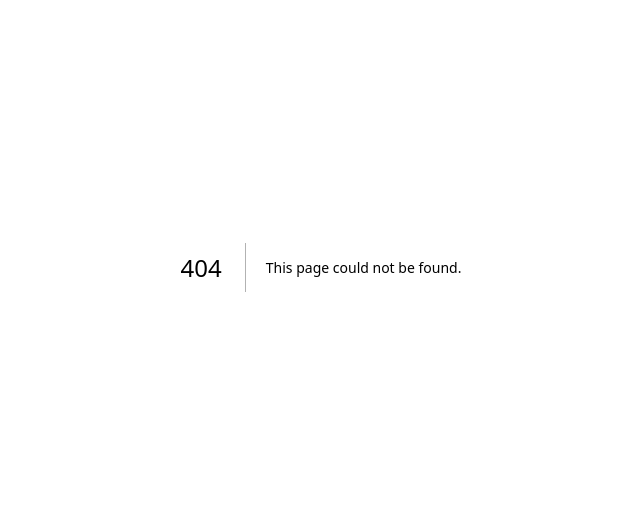
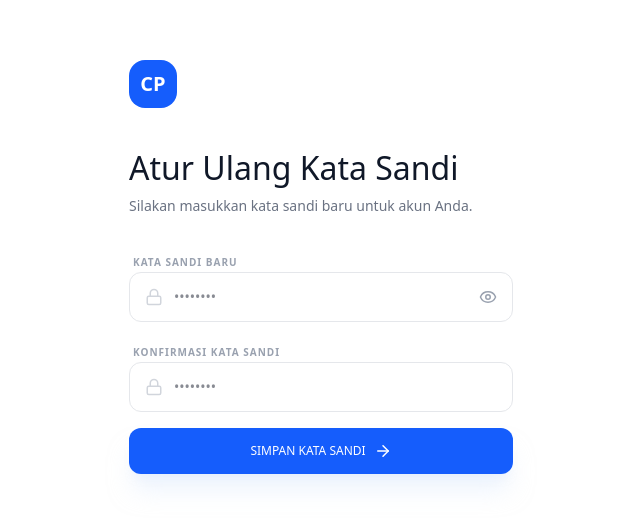
Before and after one commit to azizjuliansyah/crm-idn, a Next.js app: page /reset-password in a window 1280 px wide. Before the commit this address had no page. Shown: the part 133-656 px from the top of the page, without its empty margins (319-959 px from the left). Built offline with nearby package versions, Linux system fonts and the light colour scheme; no server answers; the database is empty.

Commit message:
fix forgot password feature

```diff
--- /dev/null
+++ b/src/app/reset-password/page.tsx
@@ -0,0 +1,14 @@
+import { ResetPasswordView } from '@/components/features/auth/ResetPasswordView';
+import { supabase } from '@/lib/supabase';
+
+export const metadata = {
+  title: 'Atur Ulang Kata Sandi | CRM IDN',
+  description: 'Silakan atur ulang kata sandi Anda untuk melanjutkan akses ke portal.',
+};
+
+export default async function ResetPasswordPage() {
+  const { data } = await supabase.from('platform_settings').select('*').single();
+  const settings = data || { name: 'CRM Platform', is_singleton: false };
+
+  return <ResetPasswordView platformSettings={settings} />;
+}
--- a/src/components/features/auth/LoginView.tsx
+++ b/src/components/features/auth/LoginView.tsx
@@ -7,7 +7,8 @@ import { Input, Button, H1, H3, Subtext, Label } from '@/components/ui';
 
 
 import { supabase } from '@/lib/supabase';
-import { ArrowRight, Mail, Lock, Loader2, ChevronLeft, CheckCircle2, AlertTriangle, Info, RefreshCw } from 'lucide-react';
+import { ArrowRight, Mail, Lock, Loader2, ChevronLeft, CheckCircle2, AlertTriangle, Info, RefreshCw, Eye, EyeOff } from 'lucide-react';
+import Link from 'next/link';
 import { PlatformSettings } from '@/lib/types';
 import HCaptcha from '@hcaptcha/react-hcaptcha';
 import { useRouter } from 'next/navigation';
@@ -28,6 +29,7 @@ export const LoginView: React.FC<Props> = ({ platformSettings }) => {
   const [success, setSuccess] = useState<string | null>(null);
   const [captchaToken, setCaptchaToken] = useState<string | undefined>();
   const [technicalError, setTechnicalError] = useState<string | null>(null);
+  const [showPassword, setShowPassword] = useState(false);
 
   const captchaRef = useRef<HCaptcha>(null);
 
@@ -89,7 +91,7 @@ export const LoginView: React.FC<Props> = ({ platformSettings }) => {
         });
 
         if (resetError) throw resetError;
-        setSuccess("Link reset password telah dikirim ke email Anda.");
+        setSuccess("Link pemulihan telah dikirim! Silakan periksa kotak masuk email Anda (dan folder spam jika tidak ditemukan). Tautan akan aktif selama 24 jam.");
         setLoading(false);
       }
     } catch (err: any) {
@@ -151,8 +153,12 @@ export const LoginView: React.FC<Props> = ({ platformSettings }) => {
 
           {mode === 'login' ? (
             <>
+              <Link href="/" className="inline-flex items-center gap-1.5 text-[10px] font-bold text-gray-400 hover:text-blue-600 mb-4 transition-colors group uppercase tracking-wider">
+                <ChevronLeft size={14} className="transition-transform group-hover:-translate-x-1" />
+                Back to Home
+              </Link>
               <h2 className="text-[32px] font-bold text-[#0F172A] mb-1">Akses Portal</h2>
-              <Subtext className="mb-10 text-[15px] text-gray-400 font-medium">Masuk untuk melanjutkan ke dashboard Anda.</Subtext>
+              <Subtext className="mb-6 text-[15px] text-gray-400 font-medium">Masuk untuk melanjutkan ke dashboard Anda.</Subtext>
             </>
           ) : (
             <>
@@ -163,18 +169,31 @@ export const LoginView: React.FC<Props> = ({ platformSettings }) => {
                 <ChevronLeft size={14} /> Kembali Login
               </Button>
               <H3 className="text-3xl !font-bold mb-2">Lupa Kata Sandi?</H3>
-              <Subtext className="mb-10 font-medium">Masukkan email untuk mendapatkan tautan pemulihan.</Subtext>
+              <Subtext className="mb-6 font-medium">Masukkan email untuk mendapatkan tautan pemulihan.</Subtext>
             </>
           )}
 
           {success && (
-            <div className="mb-8 p-5 bg-emerald-50 border border-emerald-100 rounded-2xl flex items-start gap-3">
-              <CheckCircle2 className="text-emerald-500 shrink-0 mt-0.5" size={18} />
-              <Subtext className="text-emerald-700  leading-relaxed">{success}</Subtext>
+            <div className="mb-8 p-6 bg-blue-50/50 border border-blue-100 rounded-[24px] flex flex-col items-center text-center gap-4">
+              <div className="w-12 h-12 bg-blue-600/10 text-blue-600 rounded-full flex items-center justify-center">
+                <Mail size={24} />
+              </div>
+              <div className="space-y-1">
+                <h4 className="font-bold text-gray-900">Periksa Email Anda</h4>
+                <Subtext className="text-blue-800 text-[13px] leading-relaxed px-2">{success}</Subtext>
+              </div>
+              <Button
+                variant="ghost"
+                size="sm"
+                onClick={() => setSuccess(null)}
+                className="text-blue-600 font-bold hover:bg-blue-100/50"
+              >
+                Kirim Ulang?
+              </Button>
             </div>
           )}
 
-          <form onSubmit={handleSubmit} className="space-y-6">
+          <form onSubmit={handleSubmit} className="space-y-4">
             <div className="space-y-2">
               <label className="text-[10px] font-bold text-gray-400 uppercase tracking-[0.1em] ml-1">ALAMAT EMAIL</label>
               <Input
@@ -192,20 +211,34 @@ export const LoginView: React.FC<Props> = ({ platformSettings }) => {
               <div className="">
                 <div className="flex items-center justify-between px-1">
                   <label className="text-[10px] font-bold text-gray-400 uppercase tracking-[0.1em]">PASSWORD</label>
-                  <Button
-                    type="button"
-                    onClick={() => { setMode('forgot'); setError(null); setSuccess(null); }}
-                    className="text-[10px] font-bold !text-blue-600 uppercase  hover:underline"
+                  <Link
+                    href="#"
+                    onClick={(e) => {
+                      e.preventDefault();
+                      setMode('forgot');
+                      setError(null);
+                      setSuccess(null);
+                    }}
+                    className="text-[10px] font-semibold text-blue-600 uppercase hover:underline"
                   >
                     Lupa Password?
-                  </Button>
+                  </Link>
                 </div>
                 <Input
-                  type="password"
+                  type={showPassword ? "text" : "password"}
                   value={password}
                   onChange={(e) => setPassword(e.target.value)}
                   placeholder="••••••••"
                   leftIcon={<Lock size={18} className="text-gray-300" />}
+                  rightIcon={
+                    <button
+                      type="button"
+                      onClick={() => setShowPassword(!showPassword)}
+                      className="text-gray-400 hover:text-blue-600 transition-colors focus:outline-none flex items-center justify-center"
+                    >
+                      {showPassword ? <EyeOff size={18} /> : <Eye size={18} />}
+                    </button>
+                  }
                   className="rounded-xl border-gray-100 bg-white"
                   required={mode === 'login'}
                 />
--- /dev/null
+++ b/src/components/features/auth/ResetPasswordView.tsx
@@ -0,0 +1,151 @@
+'use client';
+
+import React, { useState, useEffect } from 'react';
+import { Input, Button, H1, Subtext } from '@/components/ui';
+import { supabase } from '@/lib/supabase';
+import { Lock, Eye, EyeOff, CheckCircle2, AlertTriangle, ArrowRight } from 'lucide-react';
+import { useRouter } from 'next/navigation';
+import { PlatformSettings } from '@/lib/types';
+
+interface Props {
+  platformSettings: PlatformSettings;
+}
+
+export const ResetPasswordView: React.FC<Props> = ({ platformSettings }) => {
+  const router = useRouter();
+  const [password, setPassword] = useState('');
+  const [confirmPassword, setConfirmPassword] = useState('');
+  const [showPassword, setShowPassword] = useState(false);
+  const [loading, setLoading] = useState(false);
+  const [error, setError] = useState<string | null>(null);
+  const [success, setSuccess] = useState(false);
+
+  const handleSubmit = async (e: React.FormEvent) => {
+    e.preventDefault();
+    if (loading) return;
+
+    if (password !== confirmPassword) {
+      setError("Konfirmasi password tidak cocok.");
+      return;
+    }
+
+    if (password.length < 6) {
+      setError("Password minimal 6 karakter.");
+      return;
+    }
+
+    setLoading(true);
+    setError(null);
+
+    try {
+      const { error: updateError } = await supabase.auth.updateUser({
+        password: password
+      });
+
+      if (updateError) throw updateError;
+
+      setSuccess(true);
+      setTimeout(() => {
+        router.push('/login');
+      }, 3000);
+    } catch (err: any) {
+      setError(err.message || "Gagal memperbarui kata sandi.");
+    } finally {
+      setLoading(false);
+    }
+  };
+
+  return (
+    <div className="min-h-screen w-full flex items-center justify-center p-8 bg-white relative overflow-hidden">
+      <div className="absolute top-0 right-0 w-1/2 h-full bg-blue-50/20 -z-10 translate-x-1/3 rounded-full blur-[120px]"></div>
+
+      <div className="max-w-sm w-full">
+        <div className="mb-10 flex justify-center lg:justify-start">
+          {platformSettings.logo_url ? (
+            <div className="w-16 h-16 flex items-center justify-center overflow-hidden bg-white rounded-3xl shadow-sm p-3 border border-gray-100">
+              <img src={platformSettings.logo_url} className="max-w-full max-h-full object-contain" alt="Logo" />
+            </div>
+          ) : (
+            <div className="w-12 h-12 bg-blue-600 rounded-2xl flex items-center justify-center text-white text-xl font-bold">CP</div>
+          )}
+        </div>
+
+        {success ? (
+          <div className="text-center space-y-6">
+            <div className="w-20 h-20 bg-emerald-100 text-emerald-600 rounded-full flex items-center justify-center mx-auto mb-6">
+              <CheckCircle2 size={40} />
+            </div>
+            <H1 className="text-3xl font-bold">Berhasil!</H1>
+            <Subtext className="text-gray-500">Kata sandi Anda telah diperbarui. Mengalihkan ke halaman login...</Subtext>
+            <Button
+              onClick={() => router.push('/login')}
+              variant="primary"
+              className="w-full mt-4"
+            >
+              Kembali ke Login
+            </Button>
+          </div>
+        ) : (
+          <>
+            <H1 className="text-[32px] font-bold text-[#0F172A] mb-2 leading-tight">Atur Ulang Kata Sandi</H1>
+            <Subtext className="mb-8 text-gray-400 font-medium">Silakan masukkan kata sandi baru untuk akun Anda.</Subtext>
+
+            <form onSubmit={handleSubmit} className="space-y-4">
+              <div className="space-y-2">
+                <label className="text-[10px] font-bold text-gray-400 uppercase tracking-[0.1em] ml-1">KATA SANDI BARU</label>
+                <Input
+                  type={showPassword ? "text" : "password"}
+                  value={password}
+                  onChange={(e) => setPassword(e.target.value)}
+                  placeholder="••••••••"
+                  leftIcon={<Lock size={18} className="text-gray-300" />}
+                  rightIcon={
+                    <button
+                      type="button"
+                      onClick={() => setShowPassword(!showPassword)}
+                      className="text-gray-400 hover:text-blue-600 transition-colors focus:outline-none flex items-center justify-center"
+                    >
+                      {showPassword ? <EyeOff size={18} /> : <Eye size={18} />}
+                    </button>
+                  }
+                  className="rounded-xl border-gray-100 bg-white"
+                  required
+                />
+              </div>
+
+              <div className="space-y-2">
+                <label className="text-[10px] font-bold text-gray-400 uppercase tracking-[0.1em] ml-1">KONFIRMASI KATA SANDI</label>
+                <Input
+                  type={showPassword ? "text" : "password"}
+                  value={confirmPassword}
+                  onChange={(e) => setConfirmPassword(e.target.value)}
+                  placeholder="••••••••"
+                  leftIcon={<Lock size={18} className="text-gray-300" />}
+                  className="rounded-xl border-gray-100 bg-white"
+                  required
+                />
+              </div>
+
+              {error && (
+                <div className="p-4 bg-rose-50 border border-rose-100 rounded-2xl text-rose-600 flex items-start gap-3 text-left">
+                  <AlertTriangle size={16} className="shrink-0" />
+                  <Subtext className="text-rose-600 text-xs leading-relaxed">{error}</Subtext>
+                </div>
+              )}
+
+              <Button
+                type="submit"
+                isLoading={loading}
+                variant="primary"
+                className="w-full shadow-xl shadow-blue-100/50 font-bold"
+                rightIcon={!loading && <ArrowRight size={18} />}
+              >
+                Simpan Kata Sandi
+              </Button>
+            </form>
+          </>
+        )}
+      </div>
+    </div>
+  );
+};
--- a/src/components/features/settings/CompanyWizard.tsx
+++ b/src/components/features/settings/CompanyWizard.tsx
@@ -143,7 +143,7 @@ export const CompanyWizard: React.FC<Props> = ({ userId, onSuccess }) => {
           <H1 className="text-4xl   leading-[1.1] mb-6">
             Satu Langkah Lagi Menuju Bisnis Pintar.
           </H1>
-          <Subtext className="text-blue-100 font-medium leading-relaxed opacity-90">
+          <Subtext className="!text-white font-medium leading-relaxed opacity-90">
             Daftarkan identitas bisnis Anda untuk mengaktifkan seluruh fitur manajemen CRM Pintar.
           </Subtext>
         </div>
@@ -231,6 +231,7 @@ export const CompanyWizard: React.FC<Props> = ({ userId, onSuccess }) => {
               isLoading={loading}
               disabled={uploading}
               rightIcon={!loading && <ArrowRight size={18} />}
+              variant="primary"
               className="w-full !py-4 shadow-xl shadow-blue-100"
             >
               {loading ? 'Memproses...' : 'Aktifkan Dashboard'}
--- a/src/components/ui/Input.tsx
+++ b/src/components/ui/Input.tsx
@@ -4,6 +4,7 @@ interface InputProps extends React.InputHTMLAttributes<HTMLInputElement> {
   label?: string;
   error?: string;
   leftIcon?: React.ReactNode;
+  rightIcon?: React.ReactNode;
   containerClassName?: string;
 }
 
@@ -11,6 +12,7 @@ export const Input: React.FC<InputProps> = ({
   label,
   error,
   leftIcon,
+  rightIcon,
   className = '',
   containerClassName = '',
   ...props
@@ -24,14 +26,19 @@ export const Input: React.FC<InputProps> = ({
       )}
       <div className="relative">
         {leftIcon && (
-          <div className="absolute left-4 top-1/2 -translate-y-1/2 text-gray-300">
+          <div className="absolute left-4 top-1/2 -translate-y-1/2 text-gray-300 flex items-center justify-center">
             {leftIcon}
           </div>
         )}
         <input
-          className={`w-full ${leftIcon ? 'pl-11' : 'px-5'} py-3.5 bg-white border border-gray-200 rounded-md font-medium text-sm outline-none focus:border-blue-500 focus:ring-4 focus:ring-blue-50/50 transition-all hover:border-gray-300 ${error ? 'border-rose-300 focus:border-rose-500 focus:ring-rose-50/50' : ''} ${className}`}
+          className={`w-full ${leftIcon ? 'pl-11' : 'pl-5'} ${rightIcon ? 'pr-11' : 'pr-5'} py-3.5 bg-white border border-gray-200 rounded-md font-medium text-sm outline-none focus:border-blue-500 focus:ring-4 focus:ring-blue-50/50 transition-all hover:border-gray-300 ${error ? 'border-rose-300 focus:border-rose-500 focus:ring-rose-50/50' : ''} ${className}`}
           {...props}
         />
+        {rightIcon && (
+          <div className="absolute right-4 top-1/2 -translate-y-1/2 text-gray-300 flex items-center justify-center">
+            {rightIcon}
+          </div>
+        )}
       </div>
       {error && <p className="text-[9px] text-rose-500  uppercase ml-1">{error}</p>}
     </div>
```
